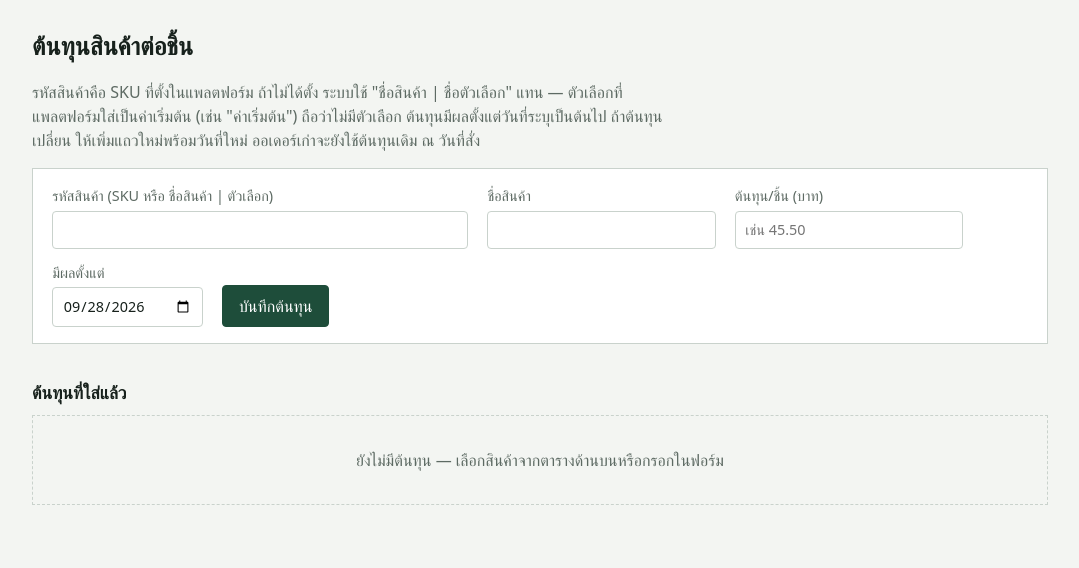
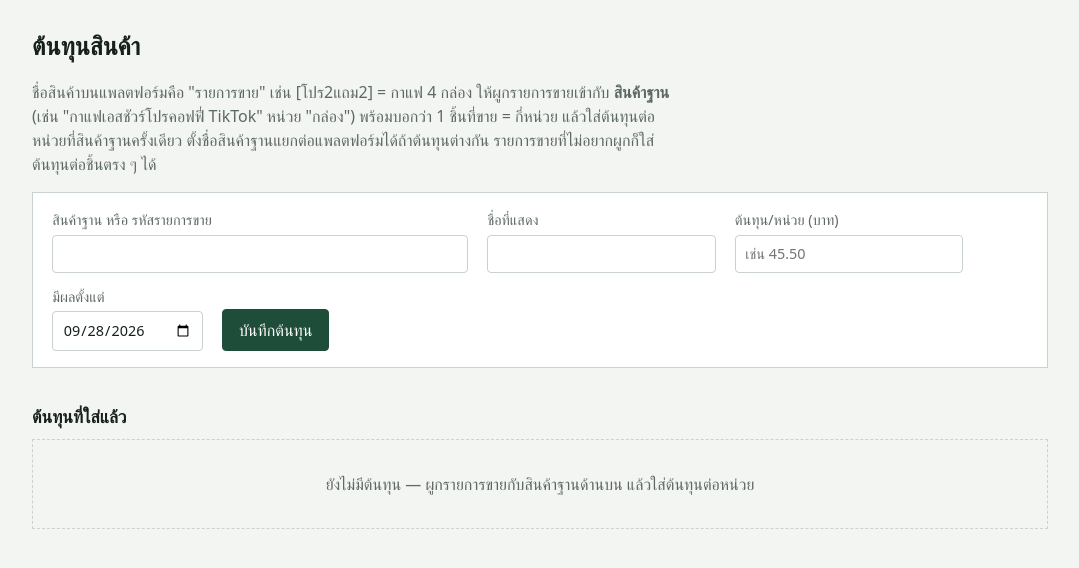
Before and after one commit to nattyait/pananchita-profit, a FastAPI app: page /sku-costs in a window 1280 px wide. Shown: the part 65-633 px from the top of the page, without its empty margins (100-1179 px from the left). Run offline with FastAPI, Linux system fonts and the light colour scheme; parts of the project's set-up code (start-up, migrations or seed data) failed here and were passed over; some web fonts are replaced.

Commit message:
ADR-0006 base products: app/web/templates/sku_costs.html

```diff
--- a/app/web/templates/sku_costs.html
+++ b/app/web/templates/sku_costs.html
@@ -1,34 +1,70 @@
 {% extends "base.html" %}{% block title %}ต้นทุนสินค้า{% endblock %}
 {% block body %}
-<h1>ต้นทุนสินค้าต่อชิ้น</h1>
-<p class="hint">รหัสสินค้าคือ SKU ที่ตั้งในแพลตฟอร์ม ถ้าไม่ได้ตั้ง ระบบใช้ "ชื่อสินค้า | ชื่อตัวเลือก" แทน — ตัวเลือกที่แพลตฟอร์มใส่เป็นค่าเริ่มต้น (เช่น "ค่าเริ่มต้น") ถือว่าไม่มีตัวเลือก ต้นทุนมีผลตั้งแต่วันที่ระบุเป็นต้นไป ถ้าต้นทุนเปลี่ยน ให้เพิ่มแถวใหม่พร้อมวันที่ใหม่ ออเดอร์เก่าจะยังใช้ต้นทุนเดิม ณ วันที่สั่ง</p>
+<h1>ต้นทุนสินค้า</h1>
+<p class="hint">ชื่อสินค้าบนแพลตฟอร์มคือ "รายการขาย" เช่น [โปร2แถม2] = กาแฟ 4 กล่อง ให้ผูกรายการขายเข้ากับ <strong>สินค้าฐาน</strong> (เช่น "กาแฟเอสชัวร์โปรคอฟฟี่ TikTok" หน่วย "กล่อง") พร้อมบอกว่า 1 ชิ้นที่ขาย = กี่หน่วย แล้วใส่ต้นทุนต่อหน่วยที่สินค้าฐานครั้งเดียว ตั้งชื่อสินค้าฐานแยกต่อแพลตฟอร์มได้ถ้าต้นทุนต่างกัน รายการขายที่ไม่อยากผูกก็ใส่ต้นทุนต่อชิ้นตรง ๆ ได้</p>
+
 <form class="inline" method="post" action="/sku-costs" id="cost-form">
-  <label>รหัสสินค้า (SKU หรือ ชื่อสินค้า | ตัวเลือก) <input name="sku" required list="skus" value="{{ prefill }}" style="min-width:26rem"></label>
-  <datalist id="skus">{% for p in missing %}<option value="{{ p.sku }}">{{ p.product_name }}{% if p.variant_name %} — {{ p.variant_name }}{% endif %}</option>{% endfor %}</datalist>
-  <label>ชื่อสินค้า <input name="product_name" value="{{ seen_by_sku[prefill].product_name if prefill in seen_by_sku else '' }}"></label>
-  <label>ต้นทุน/ชิ้น (บาท) <input name="unit_cost" required inputmode="decimal" placeholder="เช่น 45.50" {% if prefill %}autofocus{% endif %}></label>
+  <label>สินค้าฐาน หรือ รหัสรายการขาย <input name="sku" required list="cost-keys" value="{{ prefill }}" style="min-width:26rem"></label>
+  <datalist id="cost-keys">{% for b in base_products %}<option value="{{ b.name }}">สินค้าฐาน · {{ b.unit_label }}</option>{% endfor %}{% for p in missing if not p.base_product %}<option value="{{ p.sku }}">{{ p.platform }} · {{ p.product_name }}{% if p.variant_name %} — {{ p.variant_name }}{% endif %}</option>{% endfor %}</datalist>
+  <label>ชื่อที่แสดง <input name="product_name" value="{{ seen_by_sku[prefill].product_name if prefill in seen_by_sku else prefill }}"></label>
+  <label>ต้นทุน/หน่วย (บาท) <input name="unit_cost" required inputmode="decimal" placeholder="เช่น 45.50" {% if prefill %}autofocus{% endif %}></label>
   <label>มีผลตั้งแต่ <input type="date" name="effective_from" value="{{ today }}" required></label>
   <button type="submit">บันทึกต้นทุน</button>
 </form>
 
+{% if base_without_cost %}
+<div class="notice"><strong>สินค้าฐานที่ยังไม่มีต้นทุน:</strong> {% for b in base_without_cost %}<a href="/sku-costs?sku={{ b.name|urlencode }}#cost-form">{{ b.name }}</a>{% if not loop.last %}, {% endif %}{% endfor %}</div>
+{% endif %}
+
 {% if missing %}
-<h2>ยังไม่มีต้นทุน <span class="tag wait">{{ missing|length }}</span></h2>
-<p class="hint">สินค้าที่พบในรายงานคำสั่งซื้อ (ไม่นับออเดอร์ที่ยกเลิก) เรียงตามจำนวนชิ้นที่ขาย กด "ใส่ต้นทุน" เพื่อกรอกรหัสให้อัตโนมัติ</p>
+<h2>รายการขายที่ยังไม่มีต้นทุน <span class="tag wait">{{ missing|length }}</span></h2>
+<p class="hint">จากรายงานคำสั่งซื้อ (ไม่นับออเดอร์ที่ยกเลิก) เรียงตามชิ้นที่ขาย กด "ผูกสินค้าฐาน" เพื่อบอกว่า 1 ชิ้นที่ขาย = กี่หน่วยของสินค้าอะไร หรือ "ใส่ต้นทุนตรง" ถ้าไม่ต้องผูก</p>
 <table class="grid">
-  <tr><th>แพลตฟอร์ม</th><th>ชื่อสินค้า</th><th>ตัวเลือก</th><th class="n">ชิ้นที่ขาย</th><th class="n">ออเดอร์</th><th>สั่งล่าสุด</th><th></th></tr>
+  <tr><th>แพลตฟอร์ม</th><th>ชื่อสินค้า</th><th>ตัวเลือก</th><th class="n">ชิ้นที่ขาย</th><th class="n">ออเดอร์</th><th>สินค้าฐาน</th><th></th></tr>
   {% for p in missing %}
-  <tr><td>{{ p.platform }}</td><td>{{ p.product_name }}</td><td>{{ p.variant_name or '—' }}</td><td class="n">{{ p.quantity }}</td><td class="n">{{ p.order_count }}</td>
-  <td>{{ p.last_ordered_at.strftime('%d/%m/%y') }}</td><td><a href="/sku-costs?sku={{ p.sku|urlencode }}#cost-form">ใส่ต้นทุน</a></td></tr>
+  <tr id="row-{{ loop.index }}"><td>{{ p.platform }}</td><td>{{ p.product_name }}</td><td>{{ p.variant_name or '—' }}</td><td class="n">{{ p.quantity }}</td><td class="n">{{ p.order_count }}</td>
+  <td>{% if p.base_product %}{{ p.base_product }} × {{ p.units_per_listing }}{% else %}—{% endif %}</td>
+  <td class="actions"><a href="/sku-costs?map={{ p.sku|urlencode }}#map-form">ผูกสินค้าฐาน</a> · <a href="/sku-costs?sku={{ p.sku|urlencode }}#cost-form">ใส่ต้นทุนตรง</a></td></tr>
+  {% endfor %}
+</table>
+{% endif %}
+
+{% if map_sku %}{% set mp = seen_by_sku.get(map_sku) %}
+<h2 id="map-form">ผูกรายการขายกับสินค้าฐาน</h2>
+<p class="hint">{{ mp.platform if mp else '' }} · {{ mp.product_name if mp else map_sku }}{% if mp and mp.variant_name %} — {{ mp.variant_name }}{% endif %}</p>
+<form class="inline" method="post" action="/listing-maps">
+  <input type="hidden" name="sku" value="{{ map_sku }}">
+  <label>สินค้าฐาน (เลือกหรือพิมพ์ชื่อใหม่) <input name="base_product" required list="base-names" value="{{ mp.base_product if mp else '' }}" style="min-width:22rem" autofocus></label>
+  <datalist id="base-names">{% for b in base_products %}<option value="{{ b.name }}">{{ b.unit_label }}</option>{% endfor %}</datalist>
+  <label>หน่วย (ถ้าสร้างใหม่) <input name="unit_label" placeholder="กล่อง" style="min-width:6rem"></label>
+  <label>1 ชิ้นที่ขาย = กี่หน่วย <input name="units_per_listing" type="number" min="1" required value="{{ mp.units_per_listing if mp and mp.units_per_listing else 1 }}" style="min-width:6rem"></label>
+  <label>ราคาขายต่อหน่วย (บาท, ไว้ดู) <input name="unit_price" inputmode="decimal" value="{{ (mp.unit_price|baht|replace(',', '')) if mp and mp.unit_price else '' }}" style="min-width:8rem"></label>
+  <button type="submit">บันทึกการผูก</button>
+  <a class="quiet" href="/sku-costs">ยกเลิก</a>
+</form>
+{% endif %}
+
+{% if base_products %}
+<h2>สินค้าฐาน</h2>
+<table class="grid">
+  <tr><th>สินค้าฐาน</th><th>หน่วย</th><th>รายการขายที่ผูกไว้</th><th class="n">หน่วยที่ขาย</th><th></th></tr>
+  {% for b in base_products %}{% set ls = listings_by_base.get(b.name, []) %}
+  <tr><td>{{ b.name }}</td><td>{{ b.unit_label }}</td>
+  <td>{% for p in ls %}<div>{{ p.platform }} · {{ p.product_name }}{% if p.variant_name %} — {{ p.variant_name }}{% endif %} <small>× {{ p.units_per_listing }}{% if p.unit_price %} @ {{ p.unit_price|baht }}{% endif %}</small>
+    <form method="post" action="/listing-maps/delete" style="display:inline"><input type="hidden" name="sku" value="{{ p.sku }}"><button class="danger" type="submit" title="ยกเลิกการผูก">✕</button></form></div>{% else %}—{% endfor %}</td>
+  <td class="n">{% set ns = namespace(u=0) %}{% for p in ls %}{% set ns.u = ns.u + p.quantity * p.units_per_listing %}{% endfor %}{{ ns.u }}</td>
+  <td class="actions"><a href="/sku-costs?sku={{ b.name|urlencode }}#cost-form">ใส่/เพิ่มต้นทุน</a></td></tr>
   {% endfor %}
 </table>
 {% endif %}
 
 <h2>ต้นทุนที่ใส่แล้ว</h2>
 {% if rows %}
-<table class="grid"><tr><th>ชื่อสินค้า</th><th>ตัวเลือก</th><th>รหัสสินค้า</th><th class="n">ต้นทุน/ชิ้น</th><th>มีผลตั้งแต่</th><th class="n">ชิ้นที่ขาย</th><th></th></tr>
-{% for r in rows %}{% set p = seen_by_sku.get(r.sku) %}<tr><td>{{ (p.product_name if p else r.product_name) }}</td><td>{{ (p.variant_name if p and p.variant_name else '—') }}</td><td class="sku">{{ r.sku }}</td>
-<td class="n">{{ r.unit_cost|baht }}</td><td>{{ r.effective_from.strftime('%d/%m/%Y') }}</td><td class="n">{{ p.quantity if p else '—' }}</td>
+<table class="grid"><tr><th>สินค้า</th><th>ประเภท</th><th class="n">ต้นทุน/หน่วย</th><th>มีผลตั้งแต่</th><th></th></tr>
+{% for r in rows %}{% set p = seen_by_sku.get(r.sku) %}<tr><td>{{ r.product_name or r.sku }}{% if p and p.variant_name %} — {{ p.variant_name }}{% endif %}<div class="sku">{{ r.sku }}</div></td>
+<td>{% if p %}รายการขาย ({{ p.platform }}){% else %}สินค้าฐาน{% endif %}</td>
+<td class="n">{{ r.unit_cost|baht }}</td><td>{{ r.effective_from.strftime('%d/%m/%Y') }}</td>
 <td class="actions"><a href="/sku-costs/{{ r.id }}/edit">แก้ไข</a>
 <form method="post" action="/sku-costs/{{ r.id }}/delete" onsubmit="return confirm('ลบต้นทุนนี้? ออเดอร์ที่ใช้ต้นทุนนี้จะกลับไปเป็น ไม่ทราบต้นทุน')"><button class="danger" type="submit">ลบ</button></form></td></tr>{% endfor %}</table>
-{% else %}<div class="empty">ยังไม่มีต้นทุน — เลือกสินค้าจากตารางด้านบนหรือกรอกในฟอร์ม</div>{% endif %}
+{% else %}<div class="empty">ยังไม่มีต้นทุน — ผูกรายการขายกับสินค้าฐานด้านบน แล้วใส่ต้นทุนต่อหน่วย</div>{% endif %}
 {% endblock %}
```
